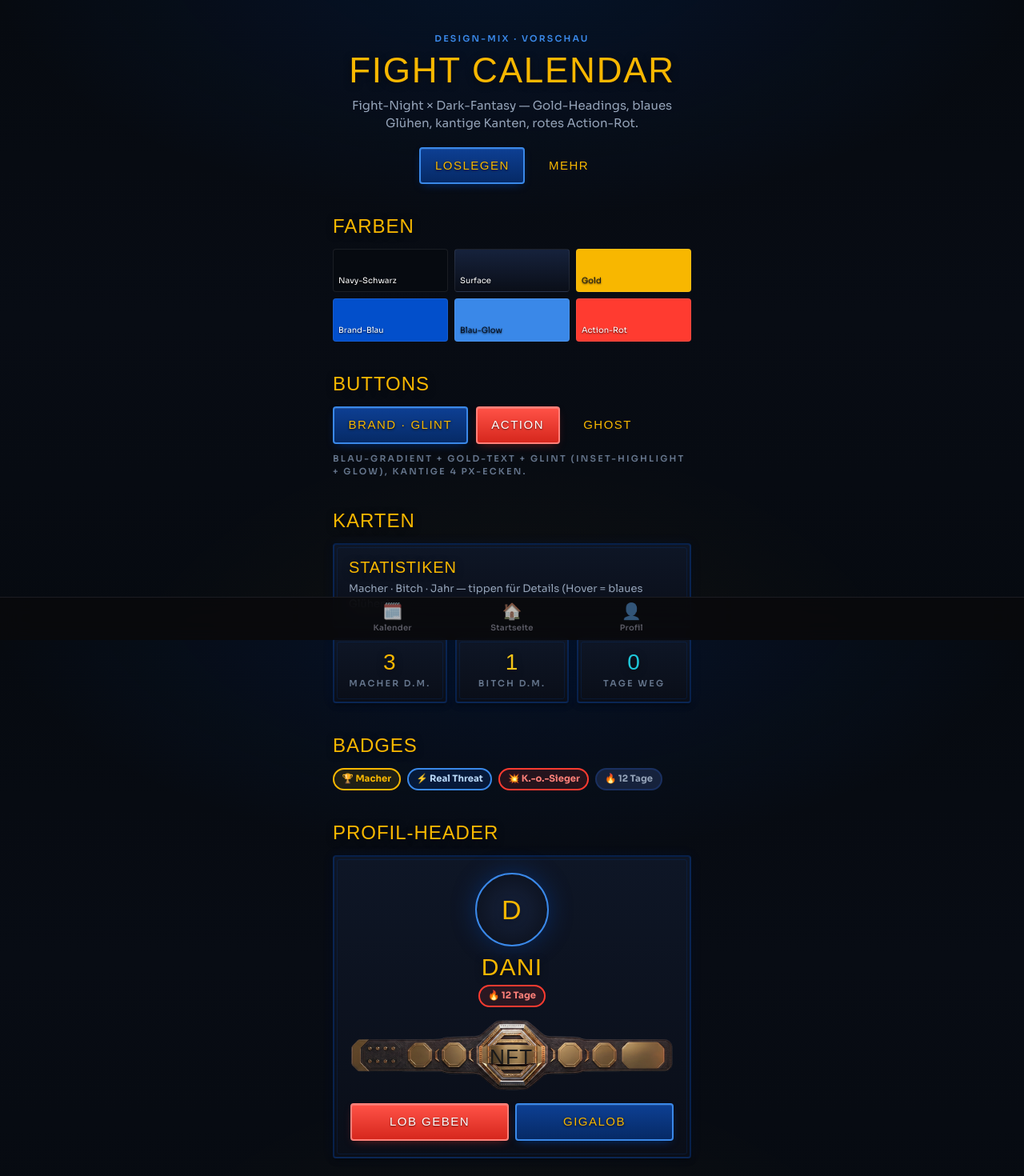
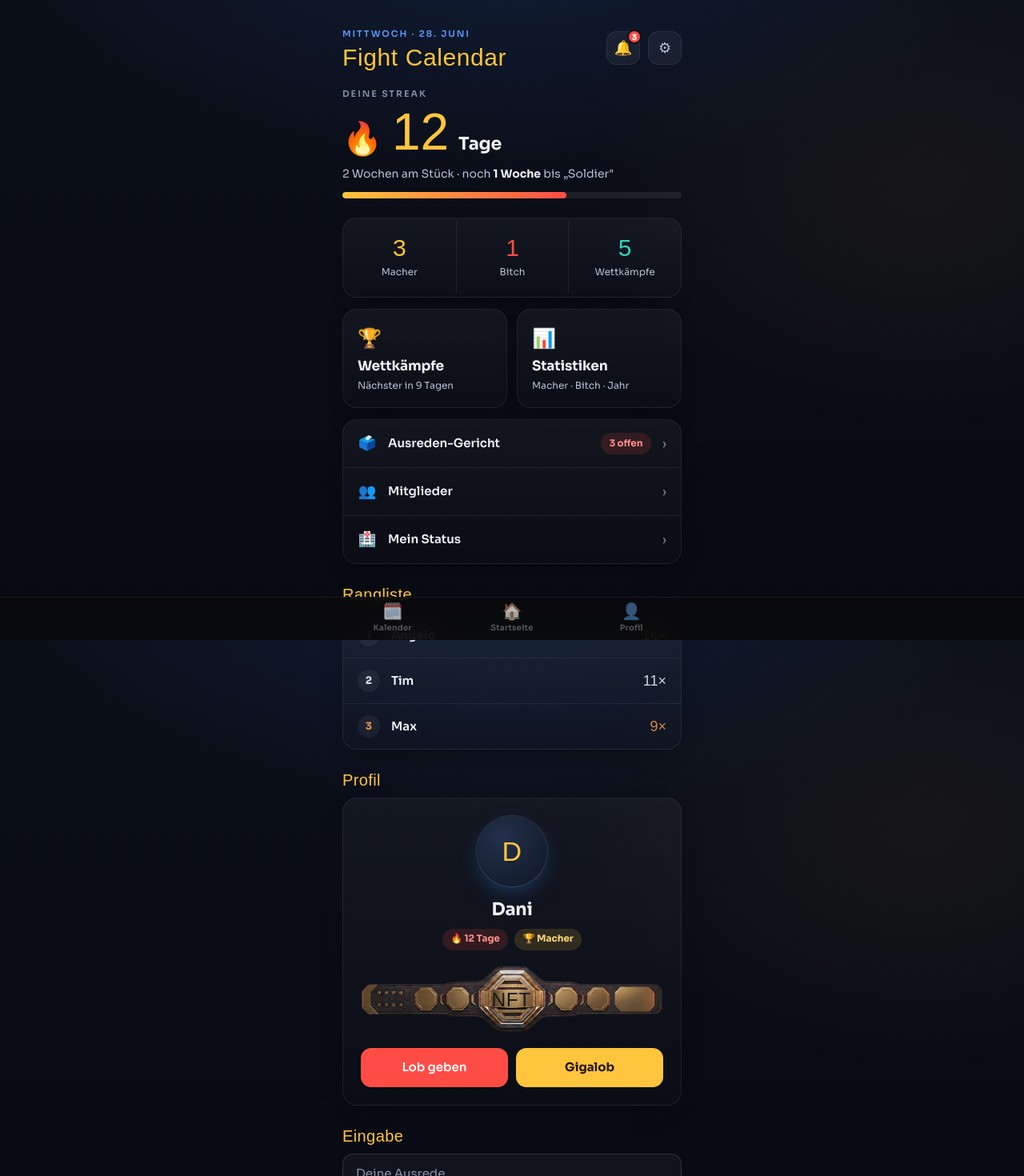
Before and after one commit to Dambthirteen/FightCalender, a Next.js app: page /design-preview in a window 1280 px wide. Shown: the top 1470 px of the page at 80% size. Built offline with nearby package versions, Linux system fonts and the light colour scheme; no server answers; a web font is replaced by a local one.

Commit message:
Design preview v2: flat modern buttons, more flow, brighter text
Drop the Win7-style glossy button gradients/glint for flat fills.
Restructure from a component catalog into one cohesive home screen
(soft surfaces, hairline dividers instead of hard-bordered boxes).
Raise text contrast.

```diff
--- a/src/app/design-preview/page.tsx
+++ b/src/app/design-preview/page.tsx
@@ -1,163 +1,184 @@
-/* Design-Vorschau: Mix aus Fight-Night (rotes Action-Rot) × Dark-Fantasy
-   (Navy-Schwarz, Gold-Headings in New Rocker, blaues Glühen, kantige Kanten, Glint).
+/* Design-Vorschau v2 — zusammenhängender Startseiten-Screen statt Kästchen-Katalog.
+   Flach & modern (kein Win7-Glanz), heller Text, weiche Übergänge, mehr Flow.
    Voll gescoped unter .mix — verändert NICHTS am Rest der App. Route: /design-preview */
 
 const CSS = `
 .mix {
-  --gold:#F8B700; --blue:#024FCB; --blue-l:#3A88E8; --blue-glow:rgba(2,79,203,.35);
-  --red:#ff3b30; --surface:#0e1626; --surface2:#16223c; --panel:#0a0e18;
-  --body:#94A3B8; --bodysub:#64748B; --border:#1a3060;
+  --text:#eef2f8; --body:#b6c2d6; --sub:#8493ab;
+  --gold:#FFC53D; --gold-soft:#ffd977;
+  --blue:#3b82f6; --blue-2:#5b9bff; --red:#ff4d45; --teal:#2dd4bf;
+  --line:rgba(255,255,255,.07); --line-2:rgba(255,255,255,.12);
   min-height:100vh; color:var(--body);
   font-family:var(--font-body),system-ui,sans-serif;
+  -webkit-font-smoothing:antialiased;
   background:
-    radial-gradient(1100px 560px at 50% -8%, rgba(2,79,203,.14), transparent 60%),
-    radial-gradient(900px 700px at 50% 120%, rgba(248,183,0,.05), transparent 60%),
-    linear-gradient(180deg,#060a10 0%,#080c14 50%,#060a10 100%);
-  background-attachment: fixed;
+    radial-gradient(1000px 520px at 50% -12%, rgba(59,130,246,.13), transparent 62%),
+    radial-gradient(700px 500px at 90% 30%, rgba(255,197,61,.05), transparent 60%),
+    linear-gradient(180deg,#0b0f1a 0%,#090c14 60%,#070a11 100%);
+  background-attachment:fixed;
 }
-.mix .head { font-family:var(--font-medieval),serif; color:var(--gold); text-transform:uppercase; letter-spacing:.04em; font-weight:400; line-height:1.05; text-shadow:0 2px 10px rgba(0,0,0,.6); }
-.mix .label { font-size:11px; text-transform:uppercase; letter-spacing:.2em; color:var(--bodysub); font-weight:600; }
-.mix-card { position:relative; background:linear-gradient(180deg,var(--surface),var(--panel)); border:2px solid rgba(2,79,203,.28); border-radius:4px; box-shadow:0 4px 6px -1px rgba(0,0,0,.45), 0 0 15px rgba(2,79,203,.08); }
-.mix-card::before { content:''; position:absolute; inset:3px; border:1px solid rgba(2,79,203,.15); border-radius:3px; pointer-events:none; }
-.mix-card.int { transition:border-color .15s, box-shadow .15s, transform .12s; cursor:pointer; }
-.mix-card.int:hover { border-color:rgba(2,79,203,.6); box-shadow:0 10px 15px -3px rgba(0,0,0,.5), 0 0 26px var(--blue-glow); }
-.mix-card.int:active { transform:scale(.99); }
-.mix-btn { display:inline-flex; align-items:center; justify-content:center; gap:.5rem; font-family:var(--font-medieval),serif; text-transform:uppercase; letter-spacing:.1em; font-weight:400; font-size:15px; border-radius:4px; padding:.62rem 1.1rem; border:2px solid; transition:filter .12s, transform .08s; cursor:pointer; }
-.mix-btn:active { transform:scale(.98); }
-.mix-btn-brand { background:linear-gradient(180deg,#0d3f93,#062a66); border-color:var(--blue-l); color:var(--gold); text-shadow:0 1px 3px rgba(0,0,0,.9); box-shadow:0 1px 2px rgba(0,0,0,.25), inset rgba(184,216,248,.14) 0 1px 0, rgba(2,79,203,.7) 0 4px 12px -5px; }
-.mix-btn-brand:hover { filter:brightness(1.22); }
-.mix-btn-action { background:linear-gradient(180deg,#ff5247,#d6271d); border-color:#ff8079; color:#fff; text-shadow:0 1px 2px rgba(0,0,0,.6); box-shadow:0 1px 2px rgba(0,0,0,.25), inset rgba(255,255,255,.2) 0 1px 0, rgba(255,59,48,.5) 0 4px 12px -5px; }
-.mix-btn-action:hover { filter:brightness(1.12); }
-.mix-btn-ghost { background:transparent; border-color:transparent; color:var(--gold); }
-.mix-btn-ghost:hover { background:rgba(255,255,255,.06); }
-.mix-chip { display:inline-flex; align-items:center; gap:.35rem; font-size:.72rem; font-weight:700; padding:.22rem .6rem; border:2px solid; border-radius:9999px; }
-.mix-input { width:100%; background:#0e1a2e; border:2px solid #1a3060; border-radius:4px; padding:.6rem .85rem; color:var(--body); font-size:14px; }
-.mix-input::placeholder { color:var(--bodysub); }
-.mix-input:focus { outline:none; border-color:var(--blue-l); box-shadow:0 0 0 2px rgba(2,79,203,.4); }
-.mix-swatch { height:54px; border-radius:4px; border:1px solid rgba(255,255,255,.08); display:flex; align-items:flex-end; padding:6px; font-size:10px; color:#fff; text-shadow:0 1px 2px rgba(0,0,0,.8); }
+.mix .display { font-family:var(--font-medieval),serif; color:var(--gold); font-weight:400; letter-spacing:.02em; line-height:1; }
+.mix .h { font-family:var(--font-body),sans-serif; color:var(--text); font-weight:700; letter-spacing:-.01em; }
+.mix .eyebrow { font-size:11px; text-transform:uppercase; letter-spacing:.18em; color:var(--sub); font-weight:600; }
+.mix .num { font-family:var(--font-medieval),serif; font-weight:400; line-height:1; }
+
+/* weiche Fläche statt harter Rahmen */
+.mix-soft { background:linear-gradient(180deg, rgba(255,255,255,.045), rgba(255,255,255,.012)); border:1px solid var(--line); border-radius:18px; box-shadow:0 12px 30px -18px rgba(0,0,0,.8); }
+.mix-tile { border-radius:18px; padding:18px; transition:transform .15s, box-shadow .2s, border-color .2s; cursor:pointer; }
+.mix-tile:hover { transform:translateY(-2px); border-color:var(--line-2); box-shadow:0 18px 40px -20px rgba(0,0,0,.9), 0 0 0 1px rgba(91,155,255,.12); }
+.mix-tile:active { transform:translateY(0); }
+
+/* flache, moderne Buttons — kein Glanz, kein Inset-Highlight */
+.mix-btn { display:inline-flex; align-items:center; justify-content:center; gap:.5rem; font-family:var(--font-body); font-weight:600; font-size:15px; border-radius:13px; padding:.78rem 1.2rem; border:1px solid transparent; transition:background .15s, box-shadow .2s, transform .08s; cursor:pointer; }
+.mix-btn:active { transform:scale(.985); }
+.mix-btn-primary { background:var(--blue); color:#fff; }
+.mix-btn-primary:hover { background:#4f8ef8; box-shadow:0 10px 26px -10px rgba(59,130,246,.85); }
+.mix-btn-gold { background:var(--gold); color:#241803; font-weight:700; }
+.mix-btn-gold:hover { background:var(--gold-soft); box-shadow:0 10px 26px -10px rgba(255,197,61,.6); }
+.mix-btn-action { background:var(--red); color:#fff; }
+.mix-btn-action:hover { background:#ff635b; box-shadow:0 10px 26px -10px rgba(255,77,69,.7); }
+.mix-btn-ghost { background:rgba(255,255,255,.05); color:var(--text); border-color:var(--line-2); }
+.mix-btn-ghost:hover { background:rgba(255,255,255,.09); }
+
+.mix-icon { width:42px; height:42px; display:grid; place-items:center; border-radius:13px; background:rgba(255,255,255,.05); border:1px solid var(--line); color:var(--body); font-size:18px; transition:background .15s, color .15s; }
+.mix-icon:hover { background:rgba(255,255,255,.1); color:var(--text); }
+.mix-pill { display:inline-flex; align-items:center; gap:.35rem; font-size:.74rem; font-weight:700; padding:.28rem .65rem; border-radius:9999px; }
+.mix-input { width:100%; background:rgba(255,255,255,.04); border:1px solid var(--line-2); border-radius:13px; padding:.8rem 1rem; color:var(--text); font-size:15px; }
+.mix-input::placeholder { color:var(--sub); }
+.mix-input:focus { outline:none; border-color:var(--blue-2); box-shadow:0 0 0 3px rgba(59,130,246,.22); }
 `;
-
-function Section({ title, children }: { title: string; children: React.ReactNode }) {
-  return (
-    <section className="mt-10">
-      <h2 className="head text-2xl mb-4">{title}</h2>
-      {children}
-    </section>
-  );
-}
 
 export default function DesignPreview() {
   return (
     <div className="mix">
       <style dangerouslySetInnerHTML={{ __html: CSS }} />
-      <main style={{ maxWidth: 480, margin: '0 auto', padding: '0 16px 80px' }}>
-        {/* Hero */}
-        <header style={{ textAlign: 'center', paddingTop: 40 }}>
-          <div className="label" style={{ color: 'var(--blue-l)' }}>Design-Mix · Vorschau</div>
-          <h1 className="head" style={{ fontSize: 44, marginTop: 8 }}>Fight Calendar</h1>
-          <p style={{ marginTop: 10, fontSize: 15 }}>Fight-Night × Dark-Fantasy — Gold-Headings, blaues Glühen, kantige Kanten, rotes Action-Rot.</p>
-          <div style={{ display: 'flex', gap: 10, justifyContent: 'center', marginTop: 18 }}>
-            <button className="mix-btn mix-btn-brand">Loslegen</button>
-            <button className="mix-btn mix-btn-ghost">Mehr</button>
+      <main style={{ maxWidth: 460, margin: '0 auto', padding: '0 18px 90px' }}>
+
+        {/* Topbar */}
+        <header style={{ display: 'flex', alignItems: 'center', justifyContent: 'space-between', paddingTop: 34 }}>
+          <div>
+            <div className="eyebrow" style={{ color: 'var(--blue-2)' }}>Mittwoch · 28. Juni</div>
+            <div className="display" style={{ fontSize: 30, marginTop: 6 }}>Fight Calendar</div>
+          </div>
+          <div style={{ display: 'flex', gap: 10 }}>
+            <div className="mix-icon" style={{ position: 'relative' }}>
+              🔔
+              <span style={{ position: 'absolute', top: -3, right: -3, width: 18, height: 18, borderRadius: 9999, background: 'var(--red)', color: '#fff', fontSize: 10, fontWeight: 800, display: 'grid', placeItems: 'center', border: '2px solid #0b0f1a' }}>3</span>
+            </div>
+            <div className="mix-icon">⚙</div>
           </div>
         </header>
 
-        {/* Farben */}
-        <Section title="Farben">
-          <div style={{ display: 'grid', gridTemplateColumns: 'repeat(3,1fr)', gap: 8 }}>
-            <div className="mix-swatch" style={{ background: '#060a10' }}>Navy-Schwarz</div>
-            <div className="mix-swatch" style={{ background: 'linear-gradient(180deg,#16223c,#0a0e18)' }}>Surface</div>
-            <div className="mix-swatch" style={{ background: '#F8B700', color: '#1a1a1a' }}>Gold</div>
-            <div className="mix-swatch" style={{ background: '#024FCB' }}>Brand-Blau</div>
-            <div className="mix-swatch" style={{ background: '#3A88E8', color: '#06101f' }}>Blau-Glow</div>
-            <div className="mix-swatch" style={{ background: '#ff3b30' }}>Action-Rot</div>
+        {/* Streak-Hero — fließend, kein harter Kasten */}
+        <section style={{ marginTop: 22 }}>
+          <div className="eyebrow">Deine Streak</div>
+          <div style={{ display: 'flex', alignItems: 'baseline', gap: 12, marginTop: 8 }}>
+            <span style={{ fontSize: 40, lineHeight: 1 }}>🔥</span>
+            <span className="num" style={{ fontSize: 64, color: 'var(--gold)' }}>12</span>
+            <span className="h" style={{ fontSize: 22, color: 'var(--text)' }}>Tage</span>
           </div>
-        </Section>
+          <div style={{ marginTop: 10, color: 'var(--body)', fontSize: 14 }}>
+            2 Wochen am Stück · noch <span style={{ color: 'var(--text)', fontWeight: 700 }}>1 Woche</span> bis „Soldier"
+          </div>
+          <div style={{ marginTop: 12, height: 8, borderRadius: 9999, background: 'rgba(255,255,255,.07)', overflow: 'hidden' }}>
+            <div style={{ width: '66%', height: '100%', borderRadius: 9999, background: 'linear-gradient(90deg, var(--gold), var(--red))' }} />
+          </div>
+        </section>
 
-        {/* Buttons */}
-        <Section title="Buttons">
-          <div style={{ display: 'flex', flexWrap: 'wrap', gap: 10 }}>
-            <button className="mix-btn mix-btn-brand">Brand · Glint</button>
-            <button className="mix-btn mix-btn-action">Action</button>
-            <button className="mix-btn mix-btn-ghost">Ghost</button>
-          </div>
-          <p className="label" style={{ marginTop: 10 }}>Blau-Gradient + Gold-Text + Glint (Inset-Highlight + Glow), kantige 4 px-Ecken.</p>
-        </Section>
-
-        {/* Karten */}
-        <Section title="Karten">
-          <div className="mix-card int" style={{ padding: 18, marginBottom: 12 }}>
-            <h3 className="head text-xl">Statistiken</h3>
-            <p style={{ fontSize: 13, marginTop: 6 }}>Macher · Bitch · Jahr — tippen für Details (Hover = blaues Glühen).</p>
-          </div>
-          <div style={{ display: 'grid', gridTemplateColumns: 'repeat(3,1fr)', gap: 10 }}>
-            {[['Macher d.M.', '3', 'var(--gold)'], ['Bitch d.M.', '1', '#f5c518'], ['Tage weg', '0', '#1ec7da']].map(([l, v, c]) => (
-              <div key={l} className="mix-card" style={{ padding: '14px 6px', textAlign: 'center' }}>
-                <div className="head" style={{ fontSize: 28, color: c }}>{v}</div>
-                <div className="label" style={{ marginTop: 4 }}>{l}</div>
+        {/* Stats — eine Fläche, dünne Trenner statt drei Kästchen */}
+        <section className="mix-soft" style={{ marginTop: 24, padding: '4px 0' }}>
+          <div style={{ display: 'grid', gridTemplateColumns: '1fr 1fr 1fr' }}>
+            {[['Macher', '3', 'var(--gold)'], ['Bitch', '1', 'var(--red)'], ['Wettkämpfe', '5', 'var(--teal)']].map(([l, v, c], i) => (
+              <div key={l} style={{ textAlign: 'center', padding: '18px 6px', borderLeft: i ? '1px solid var(--line)' : 'none' }}>
+                <div className="num" style={{ fontSize: 30, color: c }}>{v}</div>
+                <div style={{ fontSize: 12, color: 'var(--body)', marginTop: 6 }}>{l}</div>
               </div>
             ))}
           </div>
-        </Section>
+        </section>
 
-        {/* Badges */}
-        <Section title="Badges">
-          <div style={{ display: 'flex', flexWrap: 'wrap', gap: 8 }}>
-            <span className="mix-chip" style={{ borderColor: 'var(--gold)', color: 'var(--gold)', background: 'rgba(248,183,0,.1)' }}>🏆 Macher</span>
-            <span className="mix-chip" style={{ borderColor: 'var(--blue-l)', color: '#B8D8F8', background: 'rgba(2,79,203,.18)' }}>⚡ Real Threat</span>
-            <span className="mix-chip" style={{ borderColor: 'var(--red)', color: '#ff8079', background: 'rgba(255,59,48,.12)' }}>💥 K.-o.-Sieger</span>
-            <span className="mix-chip" style={{ borderColor: 'var(--border)', color: 'var(--body)', background: 'var(--surface2)' }}>🔥 12 Tage</span>
-          </div>
-        </Section>
-
-        {/* Profil + Belt */}
-        <Section title="Profil-Header">
-          <div className="mix-card" style={{ padding: 20, textAlign: 'center' }}>
-            <div style={{ width: 92, height: 92, borderRadius: 9999, margin: '0 auto 10px', border: '2px solid var(--blue-l)', boxShadow: '0 0 30px var(--blue-glow)', background: 'radial-gradient(circle,#16223c,#0a0e18)', display: 'grid', placeItems: 'center' }}>
-              <span className="head" style={{ fontSize: 34, color: 'var(--gold)' }}>D</span>
-            </div>
-            <div className="head" style={{ fontSize: 30 }}>Dani</div>
-            <div style={{ marginTop: 6 }}>
-              <span className="mix-chip" style={{ borderColor: 'var(--red)', color: '#ff8079', background: 'rgba(255,59,48,.12)' }}>🔥 12 Tage</span>
-            </div>
-            <div style={{ position: 'relative', width: '100%', aspectRatio: '1400 / 319', containerType: 'inline-size', marginTop: 14 }}>
-              <img src="/belt.png" alt="Belt" style={{ width: '100%', height: '100%', objectFit: 'contain' }} />
-              <div style={{ position: 'absolute', left: '49.8%', top: '53%', transform: 'translate(-50%,-50%)' }}>
-                <span className="head" style={{ color: '#1a1a1a', fontSize: '6.5cqw', WebkitTextStroke: '0' }}>NFT</span>
-              </div>
-            </div>
-            <div style={{ display: 'flex', gap: 8, marginTop: 14 }}>
-              <button className="mix-btn mix-btn-action" style={{ flex: 1 }}>Lob geben</button>
-              <button className="mix-btn mix-btn-brand" style={{ flex: 1 }}>Gigalob</button>
+        {/* Featured — zwei weiche Kacheln, kein harter Rahmen */}
+        <section style={{ display: 'grid', gridTemplateColumns: '1fr 1fr', gap: 12, marginTop: 14 }}>
+          <div className="mix-soft mix-tile" style={{ minHeight: 124, display: 'flex', flexDirection: 'column', justifyContent: 'space-between' }}>
+            <span style={{ fontSize: 24 }}>🏆</span>
+            <div>
+              <div className="h" style={{ fontSize: 17 }}>Wettkämpfe</div>
+              <div style={{ fontSize: 12, color: 'var(--body)', marginTop: 3 }}>Nächster in 9 Tagen</div>
             </div>
           </div>
-        </Section>
+          <div className="mix-soft mix-tile" style={{ minHeight: 124, display: 'flex', flexDirection: 'column', justifyContent: 'space-between' }}>
+            <span style={{ fontSize: 24 }}>📊</span>
+            <div>
+              <div className="h" style={{ fontSize: 17 }}>Statistiken</div>
+              <div style={{ fontSize: 12, color: 'var(--body)', marginTop: 3 }}>Macher · Bitch · Jahr</div>
+            </div>
+          </div>
+        </section>
 
-        {/* Leaderboard */}
-        <Section title="Rangliste">
-          <div className="mix-card" style={{ overflow: 'hidden' }}>
-            {[['1', 'Angelo', '14', 'var(--gold)'], ['2', 'Tim', '11', '#c9ccd3'], ['3', 'Max', '9', '#cd7f32']].map(([r, n, c, col], i) => (
-              <div key={n} style={{ display: 'flex', alignItems: 'center', justifyContent: 'space-between', padding: '12px 16px', borderBottom: i < 2 ? '1px solid var(--border)' : 'none' }}>
-                <div style={{ display: 'flex', alignItems: 'center', gap: 12 }}>
-                  <span style={{ width: 26, height: 26, display: 'grid', placeItems: 'center', borderRadius: 9999, border: `1px solid ${col}`, color: col, fontSize: 12, fontWeight: 700 }}>{r}</span>
-                  <span style={{ fontWeight: 600, color: '#e8edf5' }}>{n}</span>
+        {/* Liste — Zeilen mit feinen Trennern, ein durchgehender Block */}
+        <section className="mix-soft" style={{ marginTop: 14, overflow: 'hidden' }}>
+          {[['🗳️', 'Ausreden-Gericht', '3 offen'], ['👥', 'Mitglieder', ''], ['🏥', 'Mein Status', '']].map(([ic, label, meta], i) => (
+            <div key={label} style={{ display: 'flex', alignItems: 'center', gap: 14, padding: '16px 18px', borderBottom: i < 2 ? '1px solid var(--line)' : 'none' }}>
+              <span style={{ fontSize: 18, width: 24, textAlign: 'center' }}>{ic}</span>
+              <span style={{ flex: 1, color: 'var(--text)', fontWeight: 600, fontSize: 15 }}>{label}</span>
+              {meta && <span className="mix-pill" style={{ background: 'rgba(255,77,69,.14)', color: '#ff8e88' }}>{meta}</span>}
+              <span style={{ color: 'var(--sub)' }}>›</span>
+            </div>
+          ))}
+        </section>
+
+        {/* Rangliste */}
+        <section style={{ marginTop: 28 }}>
+          <div className="display" style={{ fontSize: 20, marginBottom: 12 }}>Rangliste</div>
+          <div className="mix-soft" style={{ overflow: 'hidden' }}>
+            {[['1', 'Angelo', '14', 'var(--gold)'], ['2', 'Tim', '11', '#cdd3dd'], ['3', 'Max', '9', '#d08a4a']].map(([r, n, v, c], i) => (
+              <div key={n} style={{ display: 'flex', alignItems: 'center', justifyContent: 'space-between', padding: '14px 18px', borderBottom: i < 2 ? '1px solid var(--line)' : 'none' }}>
+                <div style={{ display: 'flex', alignItems: 'center', gap: 14 }}>
+                  <span style={{ width: 28, height: 28, display: 'grid', placeItems: 'center', borderRadius: 9999, background: 'rgba(255,255,255,.05)', color: c, fontSize: 13, fontWeight: 800 }}>{r}</span>
+                  <span style={{ fontWeight: 600, color: 'var(--text)', fontSize: 15 }}>{n}</span>
                 </div>
-                <span className="head" style={{ fontSize: 18, color: col }}>{c}×</span>
+                <span className="num" style={{ fontSize: 18, color: c }}>{v}×</span>
               </div>
             ))}
           </div>
-        </Section>
+        </section>
 
-        {/* Eingabe + Alert */}
-        <Section title="Eingabe & Hinweis">
+        {/* Profil + Gürtel */}
+        <section style={{ marginTop: 28 }}>
+          <div className="display" style={{ fontSize: 20, marginBottom: 12 }}>Profil</div>
+          <div className="mix-soft" style={{ padding: 22, textAlign: 'center' }}>
+            <div style={{ width: 88, height: 88, borderRadius: 9999, margin: '0 auto 12px', background: 'radial-gradient(circle at 35% 30%, #24304a, #0e1626)', display: 'grid', placeItems: 'center', boxShadow: '0 0 0 1px var(--line-2), 0 10px 30px -10px rgba(59,130,246,.5)' }}>
+              <span className="display" style={{ fontSize: 34 }}>D</span>
+            </div>
+            <div className="h" style={{ fontSize: 22 }}>Dani</div>
+            <div style={{ marginTop: 8, display: 'flex', gap: 8, justifyContent: 'center', flexWrap: 'wrap' }}>
+              <span className="mix-pill" style={{ background: 'rgba(255,77,69,.14)', color: '#ff8e88' }}>🔥 12 Tage</span>
+              <span className="mix-pill" style={{ background: 'rgba(255,197,61,.14)', color: 'var(--gold-soft)' }}>🏆 Macher</span>
+            </div>
+            <div style={{ position: 'relative', width: '100%', aspectRatio: '1400 / 319', containerType: 'inline-size', marginTop: 18 }}>
+              <img src="/belt.png" alt="Belt" style={{ width: '100%', height: '100%', objectFit: 'contain' }} />
+              <div style={{ position: 'absolute', left: '49.8%', top: '53%', transform: 'translate(-50%,-50%)' }}>
+                <span className="display" style={{ color: '#1a1a1a', fontSize: '6.5cqw' }}>NFT</span>
+              </div>
+            </div>
+            <div style={{ display: 'flex', gap: 10, marginTop: 18 }}>
+              <button className="mix-btn mix-btn-action" style={{ flex: 1 }}>Lob geben</button>
+              <button className="mix-btn mix-btn-gold" style={{ flex: 1 }}>Gigalob</button>
+            </div>
+          </div>
+        </section>
+
+        {/* Eingabe + Buttons */}
+        <section style={{ marginTop: 28 }}>
+          <div className="display" style={{ fontSize: 20, marginBottom: 12 }}>Eingabe</div>
           <input className="mix-input" placeholder="Deine Ausrede…" />
-          <div className="mix-card" style={{ padding: 14, marginTop: 12, borderColor: 'rgba(2,79,203,.4)' }}>
-            <div style={{ color: '#B8D8F8', fontWeight: 600, fontSize: 14 }}>Voting läuft</div>
-            <p style={{ fontSize: 13, marginTop: 4 }}>Richte die Ausreden — Ergebnis wird am 1. festgeschrieben.</p>
+          <div style={{ display: 'flex', gap: 10, marginTop: 12 }}>
+            <button className="mix-btn mix-btn-primary" style={{ flex: 1 }}>Absenden</button>
+            <button className="mix-btn mix-btn-ghost">Abbrechen</button>
           </div>
-        </Section>
+        </section>
 
-        <div style={{ textAlign: 'center', marginTop: 36 }}>
+        <div style={{ textAlign: 'center', marginTop: 40 }}>
           <a href="/start" className="mix-btn mix-btn-ghost" style={{ textDecoration: 'none' }}>← Zurück zur App</a>
         </div>
       </main>
```
